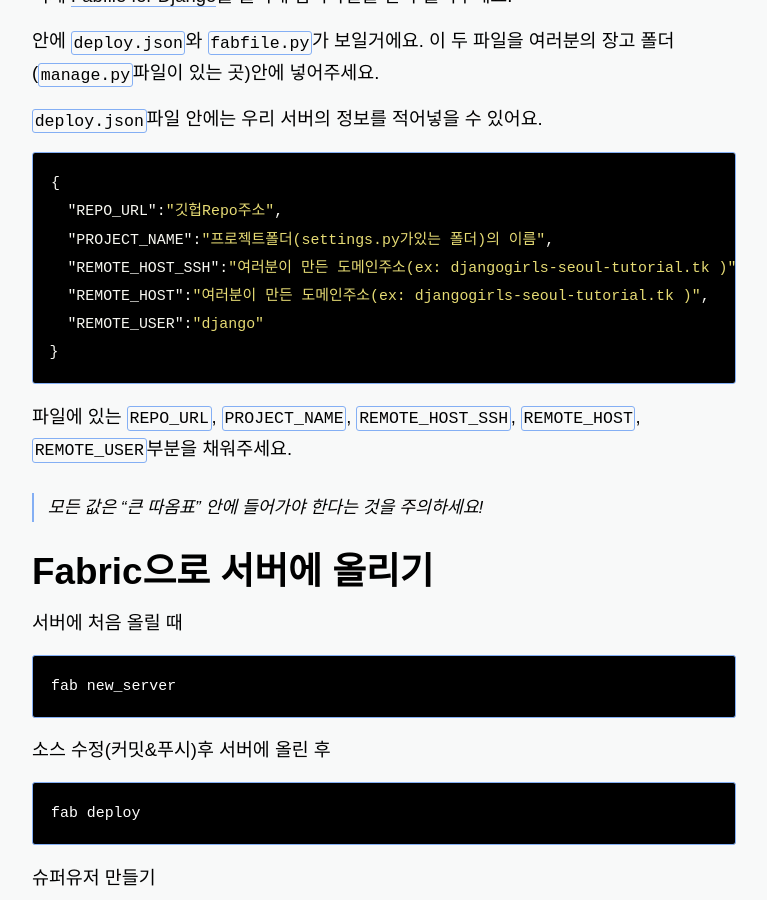
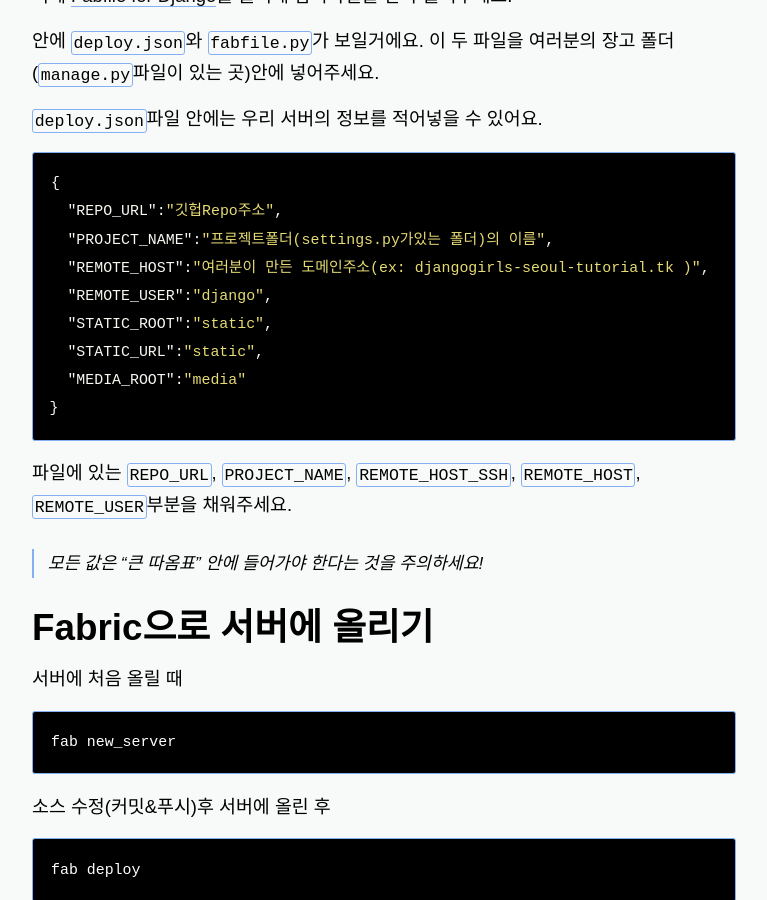
Before and after one commit to Beomi/beomi.github.io_2019, a Jekyll site: the page built from _posts/2017-06-09-Deploy-Django-to-MS-Azure.md, in a window 1280 px wide and 900 px high, scrolled down 12562 px. Shown: the whole window, without its empty margins (256-1023 px from the left). Built offline with Jekyll 4.4.1, drawn with Linux system fonts in a browser that asks for light colours; nearby versions of some CDN libraries; some web fonts are replaced.

Commit message:
update fabfile for posting

````diff
--- a/_posts/2017-06-09-Deploy-Django-to-MS-Azure.md
+++ b/_posts/2017-06-09-Deploy-Django-to-MS-Azure.md
@@ -163,7 +163,7 @@ pip install fabric3
 ## `deploy.json` 수정하기
 
 
-이제 [Fabfile for Django](https://gist.github.com/Beomi/0cc830bd5cda029c277cba648386b28c/archive/8b9c757ca7cf4709a58ac2202de447c48e1c4154.zip)를 클릭해 압축파일을 받아 풀어주세요.
+이제 [Fabfile for Django](https://gist.github.com/Beomi/0cc830bd5cda029c277cba648386b28c/archive/f5d7fdb04bd317d08d23b1e9cdf6cb81a9235681.zip)를 클릭해 압축파일을 받아 풀어주세요.
 
 안에 `deploy.json`와 `fabfile.py`가 보일거에요. 이 두 파일을 여러분의 장고 폴더(`manage.py`파일이 있는 곳)안에 넣어주세요.
 
@@ -173,9 +173,11 @@ pip install fabric3
 {
   "REPO_URL":"깃헙Repo주소",
   "PROJECT_NAME":"프로젝트폴더(settings.py가있는 폴더)의 이름",
-  "REMOTE_HOST_SSH":"여러분이 만든 도메인주소(ex: djangogirls-seoul-tutorial.tk )",
   "REMOTE_HOST":"여러분이 만든 도메인주소(ex: djangogirls-seoul-tutorial.tk )",
-  "REMOTE_USER":"django"
+  "REMOTE_USER":"django",
+  "STATIC_ROOT":"static",
+  "STATIC_URL":"static",
+  "MEDIA_ROOT":"media"
 }
 ```
 
````
